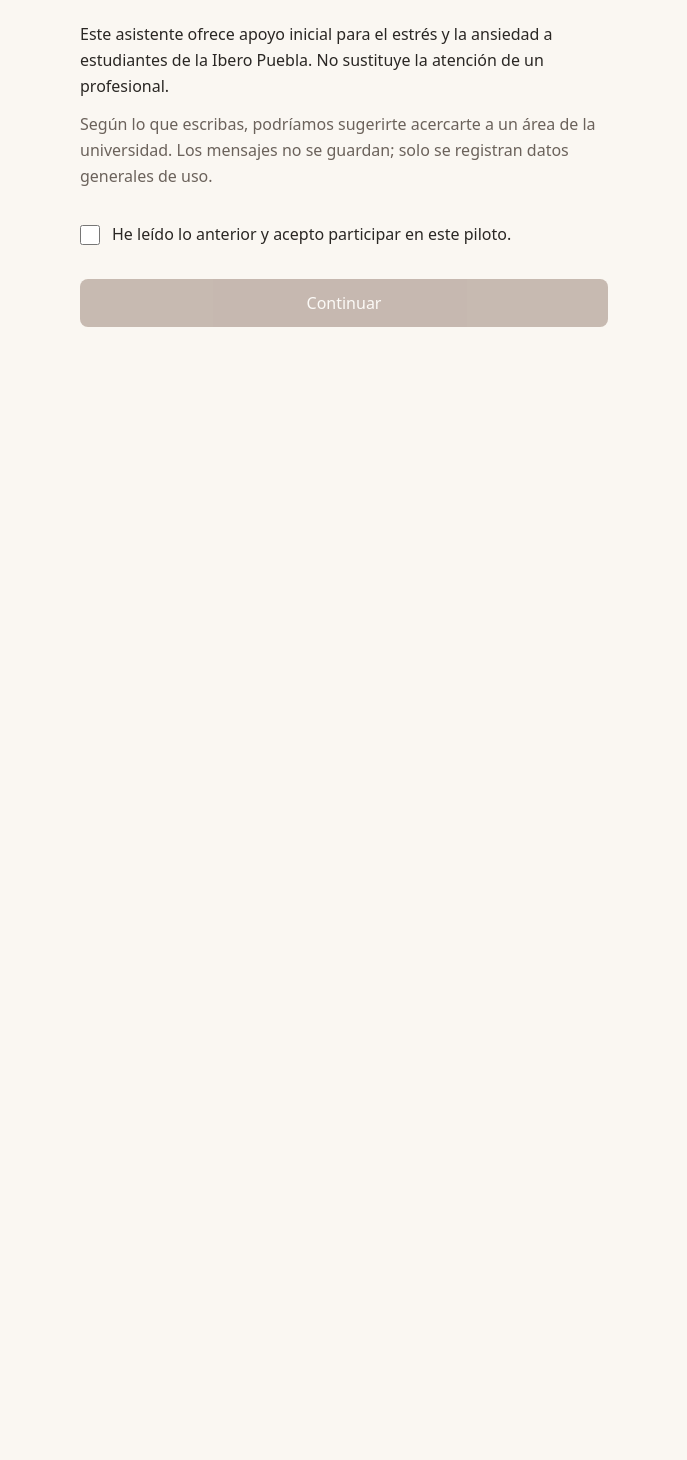
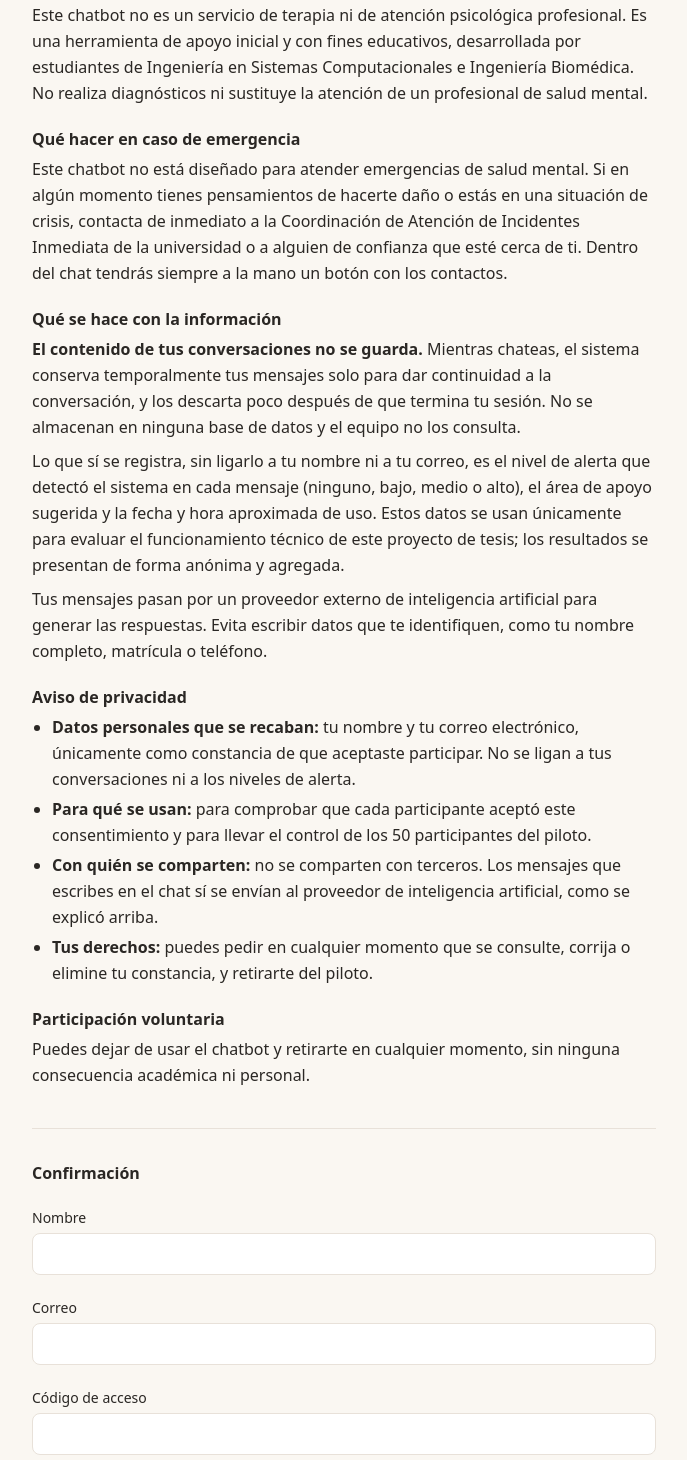
Before and after one commit to ManuelRuizJ/chatbot-psicologico-frontend, a Next.js app in the folder chatbot-apoyo/: page / in a window 1280 px wide. Shown: the part 250-1710 px from the top of the page, without its empty margins (296-983 px from the left). Before the commit the page ends 800 px from the top, so only its background shows below. Built offline with nearby package versions, Linux system fonts and the light colour scheme; no server answers.

Commit message:
feat: formulario de consentimiento v2 y regreso a inicio si la sesión expira

```diff
--- a/chatbot-apoyo/app/page.tsx
+++ b/chatbot-apoyo/app/page.tsx
@@ -1,35 +1,62 @@
 "use client";
+
 import { useState } from "react";
 import Consentimiento from "@/components/Consentimiento";
+import Chat from "@/components/Chat";
 import { startSession, ApiError } from "@/lib/api";
-import Chat from "@/components/Chat";
+import type { StartParams } from "@/lib/types";
+
+function mensajeDeInicio(e: unknown): string {
+  if (e instanceof ApiError) {
+    switch (e.code) {
+      case "INVALID_ACCESS_CODE":
+        return "El código de acceso no es válido. Revísalo e inténtalo de nuevo.";
+      case "INVALID_PARTICIPANT":
+        return "Revisa tu nombre y correo.";
+      case "NETWORK":
+        return "No se pudo conectar con el servidor. Intenta de nuevo.";
+    }
+  }
+  return "No se pudo iniciar la sesión. Intenta de nuevo.";
+}
 
 export default function Home() {
   const [sessionId, setSessionId] = useState<string | null>(null);
   const [loading, setLoading] = useState(false);
   const [error, setError] = useState<string | null>(null);
+  const [aviso, setAviso] = useState<string | null>(null);
 
-  async function handleAccept() {
+  async function handleAccept(p: StartParams) {
     setLoading(true);
     setError(null);
+    setAviso(null);
     try {
-      const { session_id } = await startSession(true);
+      const { session_id } = await startSession(p);
       setSessionId(session_id);
     } catch (e) {
-      setError(
-        e instanceof ApiError && e.code === "NETWORK"
-          ? "No se pudo conectar con el servidor. Intenta de nuevo."
-          : "No se pudo iniciar la sesión. Intenta de nuevo."
-      );
+      setError(mensajeDeInicio(e));
     } finally {
       setLoading(false);
     }
   }
 
-  if (!sessionId) {
-    return <Consentimiento onAccept={handleAccept} loading={loading} error={error} />;
+  function salir(motivo?: string) {
+    setSessionId(null);
+    setAviso(motivo ?? null);
   }
 
-  // Placeholder: aquí irá el chat (siguiente paso)
-  return <Chat sessionId={sessionId} />;
+  if (!sessionId) {
+    return (
+      <Consentimiento onAccept={handleAccept} loading={loading} error={error} aviso={aviso} />
+    );
+  }
+
+  return (
+    <Chat
+      sessionId={sessionId}
+      onSessionLost={() =>
+        salir("Tu sesión terminó o expiró. Para continuar, vuelve a aceptar el consentimiento.")
+      }
+    />
+  );
 }
--- a/chatbot-apoyo/components/Chat.tsx
+++ b/chatbot-apoyo/components/Chat.tsx
@@ -29,7 +29,7 @@ function mensajeDeError(e: unknown): string {
   return "Ocurrió un error inesperado. Intenta de nuevo.";
 }
 
-export default function Chat({ sessionId }: { sessionId: string }) {
+export default function Chat({ sessionId, onSessionLost, }: { sessionId: string; onSessionLost: () => void; }) {
   const [messages, setMessages] = useState<Msg[]>([]);
   const [input, setInput] = useState("");
   const [sending, setSending] = useState(false);
@@ -67,6 +67,10 @@ export default function Chat({ sessionId }: { sessionId: string }) {
       const res = await sendMessage(sessionId, text);
       add({ role: "bot", text: res.reply, referral: res.referral });
     } catch (e) {
+      if (e instanceof ApiError && (e.code === "SESSION_NOT_FOUND" || e.code === "NO_CONSENT")) {
+        onSessionLost();
+        return;
+      }
       add({ role: "error", text: mensajeDeError(e) });
     } finally {
       setSending(false);
--- a/chatbot-apoyo/components/Consentimiento.tsx
+++ b/chatbot-apoyo/components/Consentimiento.tsx
@@ -1,55 +1,240 @@
 "use client";
 
 import { useState } from "react";
+import { isValidEmail } from "@/lib/validation";
+import type { StartParams } from "@/lib/types";
 
 interface Props {
-  onAccept: () => Promise<void>;
+  onAccept: (p: StartParams) => Promise<void>;
   loading: boolean;
   error: string | null;
+  aviso: string | null; // aviso amable, p. ej. cuando la sesión expiró
 }
 
-export default function Consentimiento({ onAccept, loading, error }: Props) {
+const campo =
+  "mt-1 w-full rounded-lg border border-borde bg-superficie px-3 py-2 text-base focus-visible:outline-2 focus-visible:outline-acento";
+
+export default function Consentimiento({ onAccept, loading, error, aviso }: Props) {
+  // Nombre y correo viven solo aquí, en el estado del formulario.
+  // Se borran en cuanto se envían: no van a localStorage, ni a la URL, ni a /chat.
+  const [name, setName] = useState("");
+  const [email, setEmail] = useState("");
+  const [code, setCode] = useState("");
   const [checked, setChecked] = useState(false);
+  const [tocado, setTocado] = useState(false);
+
+  const nombreOk = name.trim().length > 0;
+  const correoOk = isValidEmail(email);
+  const codigoOk = code.trim().length > 0;
+  const listo = nombreOk && correoOk && codigoOk && checked;
+
+  async function enviar(e: React.FormEvent) {
+    e.preventDefault();
+    setTocado(true);
+    if (!listo || loading) return;
+    const datos: StartParams = {
+      consentAccepted: true,
+      name,
+      email,
+      accessCode: code,
+    };
+    // Se limpian nombre y correo apenas se envían. El código y la casilla se
+    // conservan para que, si el código es incorrecto, pueda reintentar sin reescribir todo.
+    setName("");
+    setEmail("");
+    await onAccept(datos);
+  }
 
   return (
-    <main className="mx-auto flex min-h-screen max-w-xl flex-col justify-center px-6 py-12">
-      <h1 className="text-2xl font-semibold">Antes de comenzar</h1>
-      <p className="mt-4 leading-relaxed">
-        Este asistente ofrece apoyo inicial para el estrés y la ansiedad a
-        estudiantes de la Ibero Puebla. No sustituye la atención de un
-        profesional.
-      </p>
-      <p className="mt-3 leading-relaxed text-texto-suave">
-        Según lo que escribas, podríamos sugerirte acercarte a un área de la
-        universidad. Los mensajes no se guardan; solo se registran datos
-        generales de uso.
+    <main className="mx-auto min-h-screen max-w-2xl px-6 py-10">
+      <h1 className="text-2xl font-semibold">Consentimiento informado</h1>
+      <p className="mt-2 text-sm text-texto-suave">
+        Lee con calma antes de continuar. Tu participación es voluntaria.
       </p>
 
-      <label className="mt-8 flex cursor-pointer items-start gap-3">
+      {aviso && (
+        <p role="status" className="mt-6 rounded-lg border border-borde bg-acento-suave px-4 py-3 text-sm">
+          {aviso}
+        </p>
+      )}
+
+      <div className="mt-6 space-y-5 leading-relaxed">
+        <p>
+          Estás por participar en la prueba piloto de un chatbot desarrollado
+          como proyecto de tesis (ASE III), diseñado para ofrecer orientación
+          preliminar sobre manejo de estrés y ansiedad.
+        </p>
+
+        <section>
+          <h2 className="font-semibold">Qué es y qué no es esta herramienta</h2>
+          <p className="mt-1">
+            Este chatbot no es un servicio de terapia ni de atención psicológica
+            profesional. Es una herramienta de apoyo inicial y con fines
+            educativos, desarrollada por estudiantes de Ingeniería en Sistemas
+            Computacionales e Ingeniería Biomédica. No realiza diagnósticos ni
+            sustituye la atención de un profesional de salud mental.
+          </p>
+        </section>
+
+        <section>
+          <h2 className="font-semibold">Qué hacer en caso de emergencia</h2>
+          <p className="mt-1">
+            Este chatbot no está diseñado para atender emergencias de salud
+            mental. Si en algún momento tienes pensamientos de hacerte daño o
+            estás en una situación de crisis, contacta de inmediato a la
+            Coordinación de Atención de Incidentes Inmediata de la universidad
+            o a alguien de confianza que esté cerca de ti. Dentro del chat
+            tendrás siempre a la mano un botón con los contactos.
+          </p>
+        </section>
+
+        <section>
+          <h2 className="font-semibold">Qué se hace con la información</h2>
+          <p className="mt-1">
+            <strong>El contenido de tus conversaciones no se guarda.</strong>{" "}
+            Mientras chateas, el sistema conserva temporalmente tus mensajes
+            solo para dar continuidad a la conversación, y los descarta poco
+            después de que termina tu sesión. No se almacenan en ninguna base
+            de datos y el equipo no los consulta.
+          </p>
+          <p className="mt-2">
+            Lo que sí se registra, sin ligarlo a tu nombre ni a tu correo, es el
+            nivel de alerta que detectó el sistema en cada mensaje (ninguno,
+            bajo, medio o alto), el área de apoyo sugerida y la fecha y hora
+            aproximada de uso. Estos datos se usan únicamente para evaluar el
+            funcionamiento técnico de este proyecto de tesis; los resultados se
+            presentan de forma anónima y agregada.
+          </p>
+          <p className="mt-2">
+            Tus mensajes pasan por un proveedor externo de inteligencia
+            artificial para generar las respuestas. Evita escribir datos que te
+            identifiquen, como tu nombre completo, matrícula o teléfono.
+          </p>
+        </section>
+
+        <section>
+          <h2 className="font-semibold">Aviso de privacidad</h2>
+          <ul className="mt-1 list-disc space-y-1 pl-5">
+            <li>
+              <strong>Datos personales que se recaban:</strong> tu nombre y tu
+              correo electrónico, únicamente como constancia de que aceptaste
+              participar. No se ligan a tus conversaciones ni a los niveles de
+              alerta.
+            </li>
+            <li>
+              <strong>Para qué se usan:</strong> para comprobar que cada
+              participante aceptó este consentimiento y para llevar el control
+              de los 50 participantes del piloto.
+            </li>
+            <li>
+              <strong>Con quién se comparten:</strong> no se comparten con
+              terceros. Los mensajes que escribes en el chat sí se envían al
+              proveedor de inteligencia artificial, como se explicó arriba.
+            </li>
+            <li>
+              <strong>Tus derechos:</strong> puedes pedir en cualquier momento
+              que se consulte, corrija o elimine tu constancia, y retirarte del
+              piloto.
+            </li>
+            {/* PENDIENTE (texto v2 con [CORCHETES]): responsable de los datos,
+                tiempo de conservación y correo de contacto. Agregar aquí cuando
+                la coordinadora los confirme. No mostrar corchetes al estudiante. */}
+          </ul>
+        </section>
+
+        <section>
+          <h2 className="font-semibold">Participación voluntaria</h2>
+          <p className="mt-1">
+            Puedes dejar de usar el chatbot y retirarte en cualquier momento,
+            sin ninguna consecuencia académica ni personal.
+          </p>
+        </section>
+      </div>
+
+      <form onSubmit={enviar} noValidate className="mt-10 space-y-5 border-t border-borde pt-8">
+        <h2 className="font-semibold">Confirmación</h2>
+
+        <div>
+          <label htmlFor="nombre" className="text-sm font-medium">Nombre</label>
+          <input
+            id="nombre"
+            type="text"
+            autoComplete="off"
+            value={name}
+            onChange={(e) => setName(e.target.value)}
+            aria-invalid={tocado && !nombreOk}
+            className={campo}
+          />
+          {tocado && !nombreOk && (
+            <p className="mt-1 text-sm text-error-texto">Escribe tu nombre.</p>
+          )}
+        </div>
+
+        <div>
+          <label htmlFor="correo" className="text-sm font-medium">Correo</label>
+          <input
+            id="correo"
+            type="email"
+            autoComplete="off"
+            value={email}
+            onChange={(e) => setEmail(e.target.value)}
+            aria-invalid={tocado && !correoOk}
+            className={campo}
+          />
+          {tocado && !correoOk && (
+            <p className="mt-1 text-sm text-error-texto">Escribe un correo válido.</p>
+          )}
+        </div>
+
+        <div>
+          <label htmlFor="codigo" className="text-sm font-medium">Código de acceso</label>
+          <input
+            id="codigo"
+            type="text"
+            autoComplete="off"
+            value={code}
+            onChange={(e) => setCode(e.target.value)}
+            aria-invalid={tocado && !codigoOk}
+            className={campo}
+          />
+          {tocado && !codigoOk && (
+            <p className="mt-1 text-sm text-error-texto">Escribe el código que te dio el equipo.</p>
+          )}
+        </div>
+
+        <label className="flex cursor-pointer items-start gap-3">
           <input
             type="checkbox"
             checked={checked}
             onChange={(e) => setChecked(e.target.checked)}
             className="mt-1 h-5 w-5 accent-acento"
           />
-        <span className="leading-relaxed">
-          He leído lo anterior y acepto participar en este piloto.
+          <span>
+            Acepto participar en esta prueba piloto, bajo las condiciones
+            descritas arriba.
           </span>
         </label>
+        {tocado && !checked && (
+          <p className="text-sm text-error-texto">Debes aceptar para continuar.</p>
+        )}
 
         {error && (
-        <p role="alert" className="mt-4 text-sm text-acento">
+          <p
+            role="alert"
+            className="rounded-lg border border-error-borde bg-error-fondo px-4 py-3 text-sm text-error-texto"
+          >
             {error}
           </p>
         )}
 
         <button
-        onClick={onAccept}
-        disabled={!checked || loading}
-        className="mt-8 rounded-lg bg-acento px-5 py-3 font-medium text-white transition-opacity focus-visible:outline-2 focus-visible:outline-offset-2 focus-visible:outline-acento disabled:cursor-not-allowed disabled:opacity-40"
+          type="submit"
+          disabled={loading}
+          className="rounded-lg bg-acento px-5 py-3 font-medium text-white focus-visible:outline-2 focus-visible:outline-offset-2 focus-visible:outline-acento disabled:cursor-not-allowed disabled:opacity-40"
         >
           {loading ? "Iniciando…" : "Continuar"}
         </button>
+      </form>
     </main>
   );
 }
```
Lines whose indentation alone changed are shown as unchanged.
